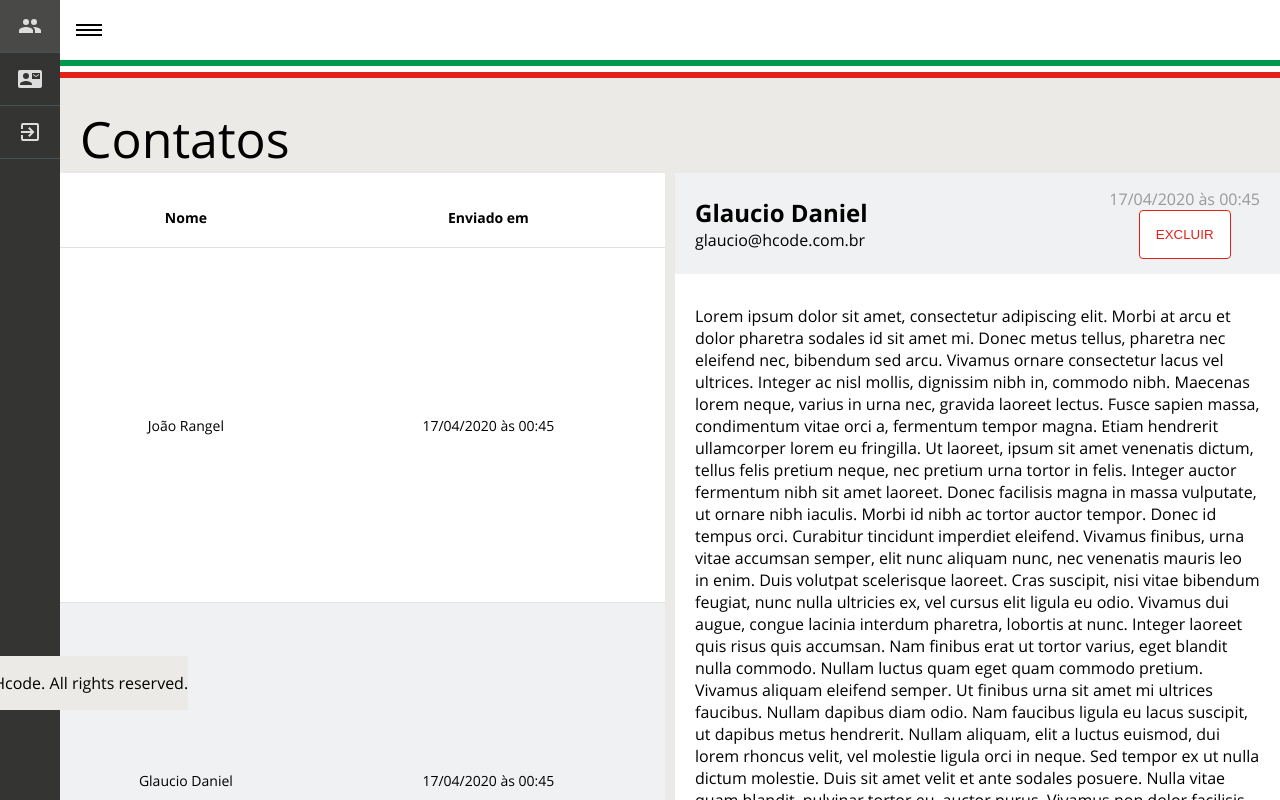
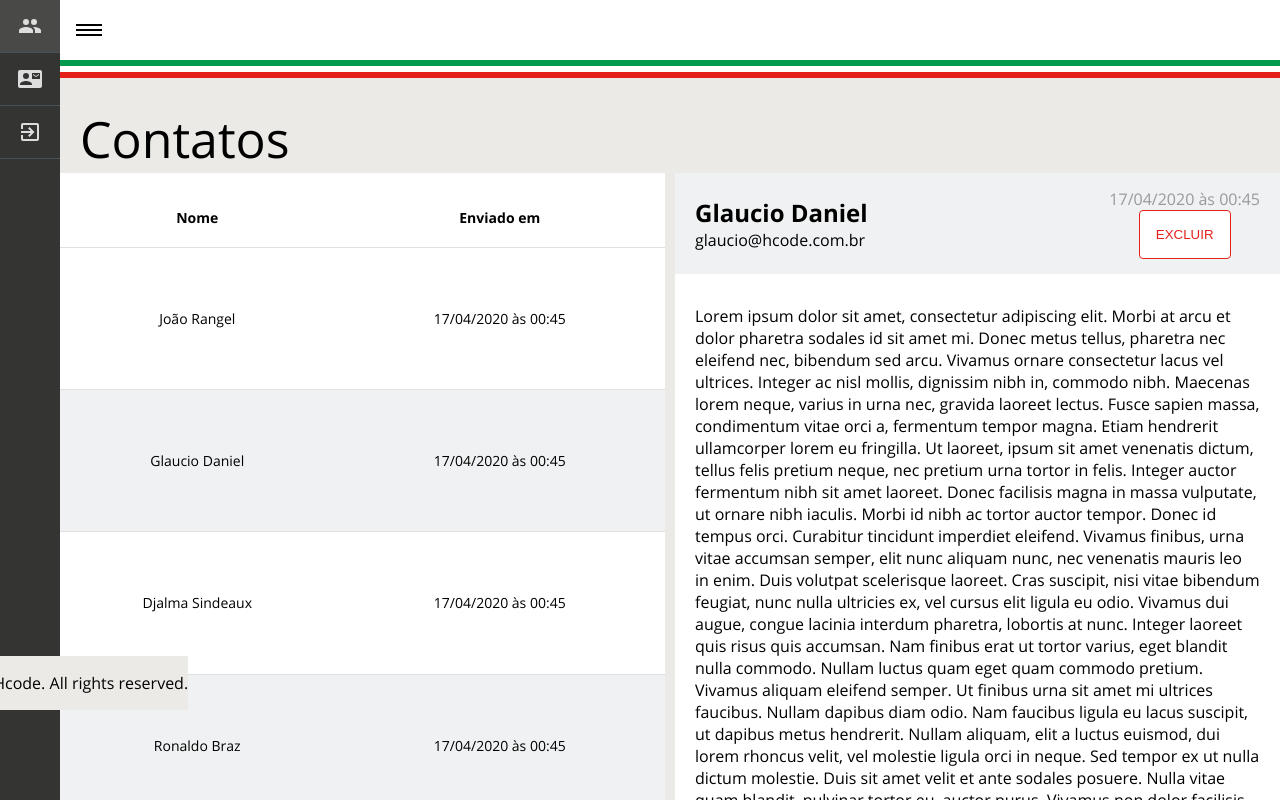
Before and after one commit to glauciodaniel/hcodelab-next, a Next.js app: page /admin/contacts in a window 1280 px wide. Built offline with nearby package versions, Linux system fonts and the light colour scheme.

Commit message:
Contatos

```diff
--- a/components/admin/Contacts.module.css
+++ b/components/admin/Contacts.module.css
@@ -77,6 +77,6 @@
 
 @media (min-width: 992px) {
     .container {
-        height: 100vh;
+        height: 100%;
     }
 }
--- a/pages/admin/contacts.js
+++ b/pages/admin/contacts.js
@@ -5,6 +5,23 @@ import styles from '../../components/admin/Contacts.module.css'
 import Button from '../../components/admin/Button'
 
 export default function Contacts() {
+
+    const contacts = [{
+        name: 'João Rangel',
+        date: '17/04/2020 às 00:45'
+    }, {
+        name: 'Glaucio Daniel',
+        date: '17/04/2020 às 00:45'
+    }, {
+        name: 'Djalma Sindeaux',
+        date: '17/04/2020 às 00:45'
+    }, {
+        name: 'Ronaldo Braz',
+        date: '17/04/2020 às 00:45'
+    }, {
+        name: 'Anthony Rafael',
+        date: '17/04/2020 às 00:45'
+    }]
 
     return (
         <Layout>
@@ -25,14 +42,12 @@ export default function Contacts() {
                         </thead>
 
                         <tbody>
-                            <tr>
-                                <td>João Rangel</td>
-                                <td>17/04/2020 às 00:45</td>
-                            </tr>
-                            <tr>
-                                <td>Glaucio Daniel</td>
-                                <td>17/04/2020 às 00:45</td>
-                            </tr>
+                            {contacts.map(contact => (
+                                <tr>
+                                    <td>{contact.name}</td>
+                                    <td>{contact.date}</td>
+                                </tr>
+                            ))}
                         </tbody>
 
                     </table>
```
